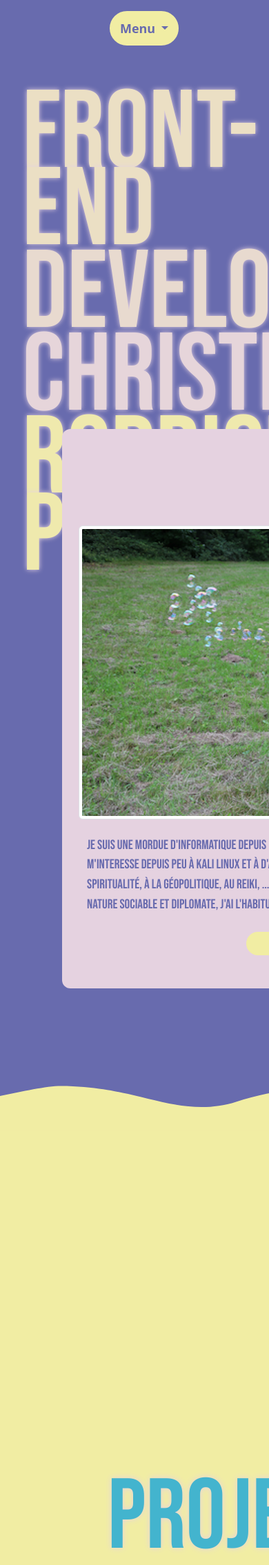
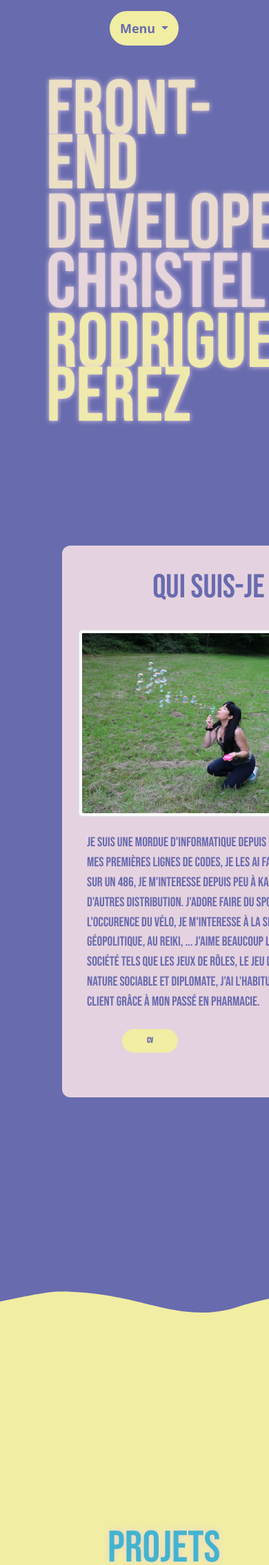
Before and after one commit to Baboo81/baboo81.github.io, a PHP site: page / in a window 390 px wide; the page is wider, and only the part inside the window is pictured. Shown: the top 2269 px of that part at 69% size. Run offline with PHP 8.4, Linux system fonts and the light colour scheme; some web fonts are replaced.

Commit message:
responsive

```diff
--- a/assets/css/styles.css
+++ b/assets/css/styles.css
@@ -621,7 +621,7 @@ footer
 }
 
 /*Media queries*/
-@media only screen and (max-width : 480px)
+@media only screen and (max-width : 680px)
 {
     /*Style mobile, on travail sur les périphériques dt la largeur est inférieure à 480px*/
     .navbar
@@ -643,14 +643,14 @@ footer
 
     #part-violet
     {
-        height: 750px;
+        height: 1250px;
         width: 100%;
         background-color: var(--violet);
     }
 
     #part-yellow
     {
-        height: 5900px;
+        height: 5500px;
         width: 100%;
         background-color: var(--yellow);
         margin-top: -20%;
@@ -658,7 +658,7 @@ footer
 
     #part-pink
     {
-        height: 5700px;
+        height: 4700px;
         width: 100%;
         background-color: var(--pink);
         margin-top: -20%;
@@ -668,9 +668,39 @@ footer
     {
         display: none;
     }
+
+    h1
+    {
+        font-size: 7em !important;
+        margin-left: 20%;
+    }
+
+    #intro
+    {
+        height: 800px;
+        width: 450px;
+        margin-top: 20%;
+        margin-left: 20%;
+    }
+
+    #titleProjets
+    {
+        font-size: 4em !important;
+        margin-top: -50%;
+    }
+
+    .list-group
+    {
+        margin-top: 30% !important;
+    }
+
+    #agoria
+    {
+
+    }
 }
 
-@media only screen and (min-width : 481px) and (max-width : 768px)
+@media only screen and (min-width : 681px) and (max-width : 968px)
 {
     /*Nav*/
     nav
@@ -742,7 +772,7 @@ footer
     }
 }
 
-@media only screen and (min-width : 769px)
+@media only screen and (min-width : 969px)
 {
     /*Style pour les ordinateurs*/
 
```
